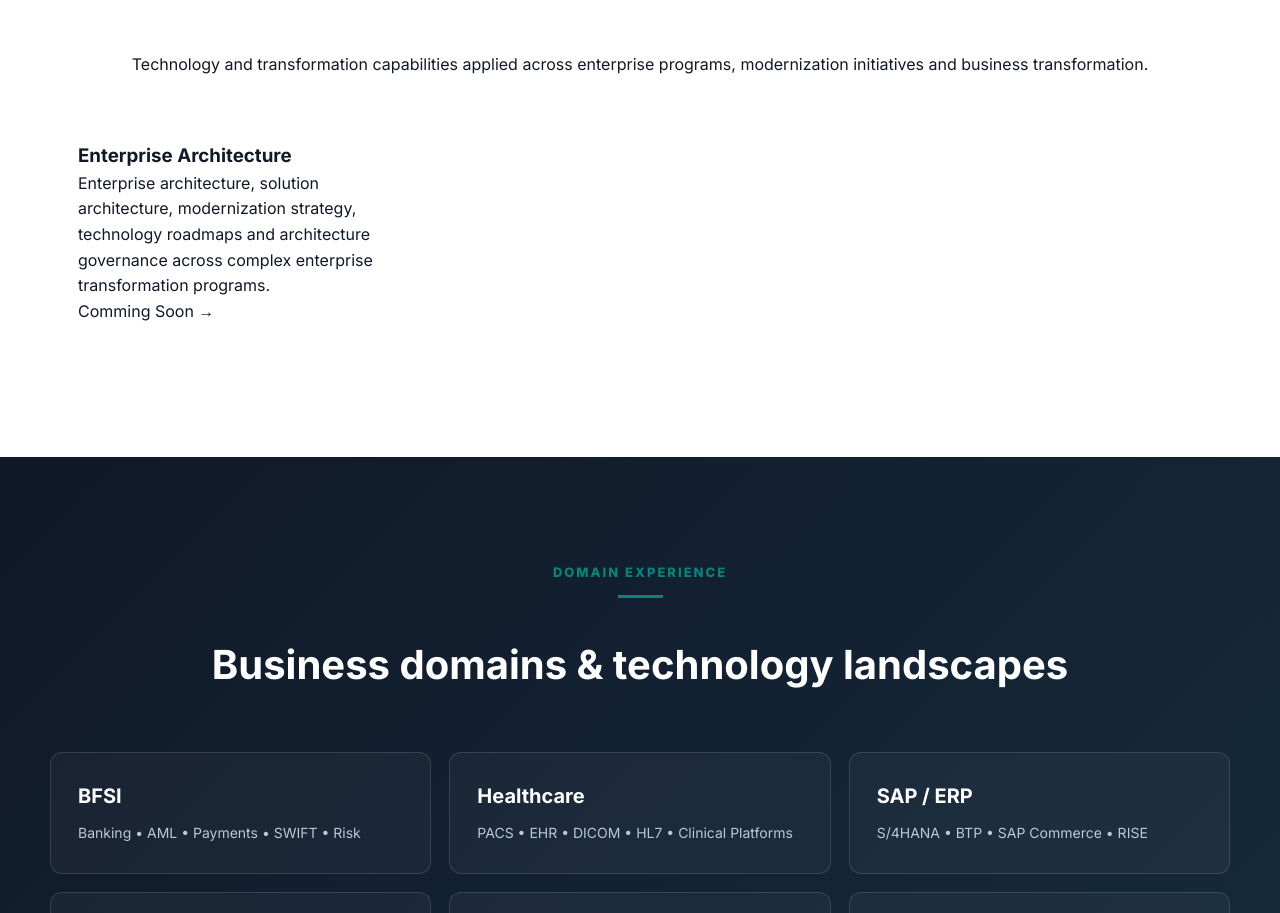
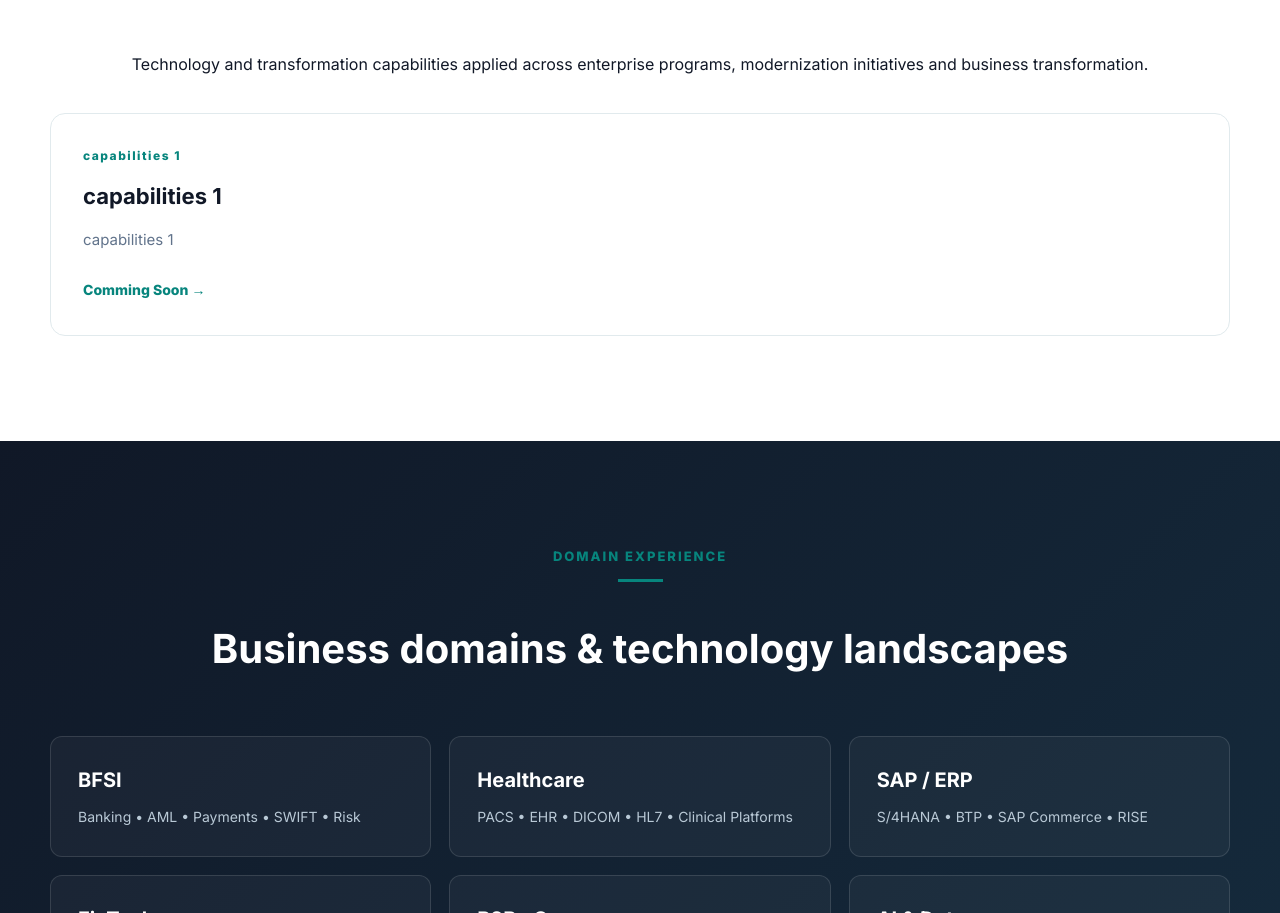
Before and after one commit to sathees-saty/sathees-portfolio, a plain HTML site: page index.html in a window 1280 px wide. Shown: the part 4591-5504 px from the top of the page. Drawn offline with Linux system fonts and the light colour scheme.

Commit message:
Update index.html

```diff
--- a/index.html
+++ b/index.html
@@ -794,27 +794,28 @@
     </div>
 
 
-    <div class="domain-grid">
+         <div class="portfolio-card">
 
-        <div class="domain-item">
+            <div class="portfolio-category">
+                capabilities 1
+            </div>
 
-            <h3>Enterprise Architecture</h3>
+            <h3>
+                capabilities 1
+            </h3>
 
             <p>
-                Enterprise architecture, solution architecture,
-                modernization strategy, technology roadmaps and
-                architecture governance across complex enterprise
-                transformation programs.
+                capabilities 1
             </p>
 
             <a href="#"
-               onclick="openCaseStudy('case-study-enterprise-architecture.html'); return false;">
+               onclick="openCaseStudy('case-study-msp.html'); return false;">
+
                 Comming Soon →
+
             </a>
 
         </div>
-
-    </div>
 
 </section>
 
```
